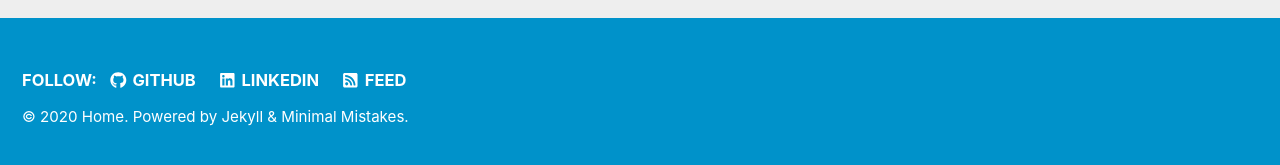
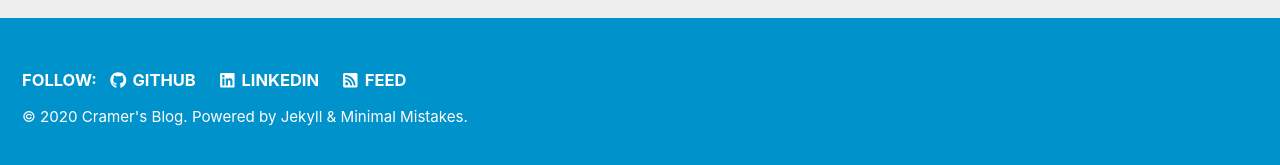
Before and after one commit to CRAYPAUL/craypaul.github.io, a Jekyll site: the page built from index.html, in a window 1280 px wide and 900 px high, scrolled down 266 px. Shown: the part 727-892 px from the top of the window. Built offline with Jekyll 4.4.1, drawn with Linux system fonts in a browser that asks for light colours; cached includes are drawn as plain includes; nearby versions of some CDN libraries; the list of posts is cut into pages by our own code.

Commit message:
Update _config.yml

```diff
--- a/_config.yml
+++ b/_config.yml
@@ -16,9 +16,9 @@ minimal_mistakes_skin    : "air" # "air", "aqua", "contrast", "dark", "dirt", "n
 
 # Site Settings
 locale                   : "en-US"
-title                    : "Home"
+title                    : "Cramer's Blog"
 title_separator          : "|"
-name                     : "Home"
+name                     : "Cramer's Blog"
 description              : ""
 url                      : # the base hostname & protocol for your site e.g. "https://mmistakes.github.io"
 baseurl                  : # the subpath of your site, e.g. "/blog"
```
